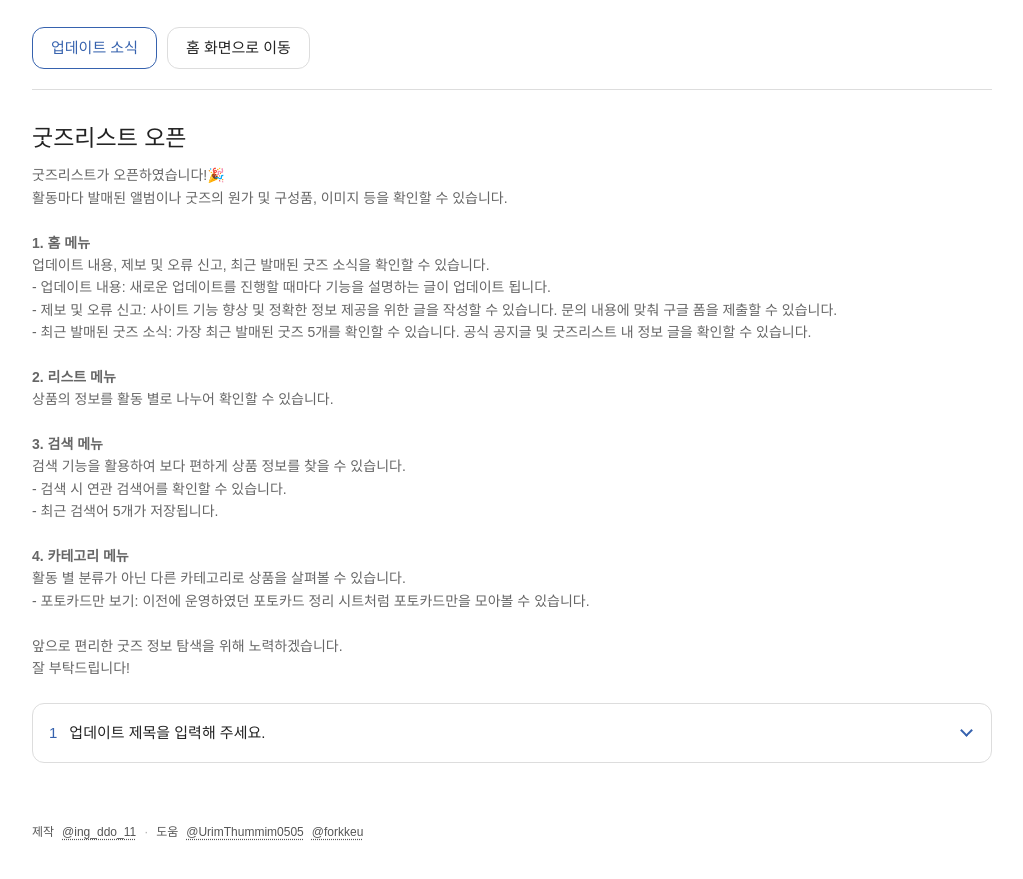
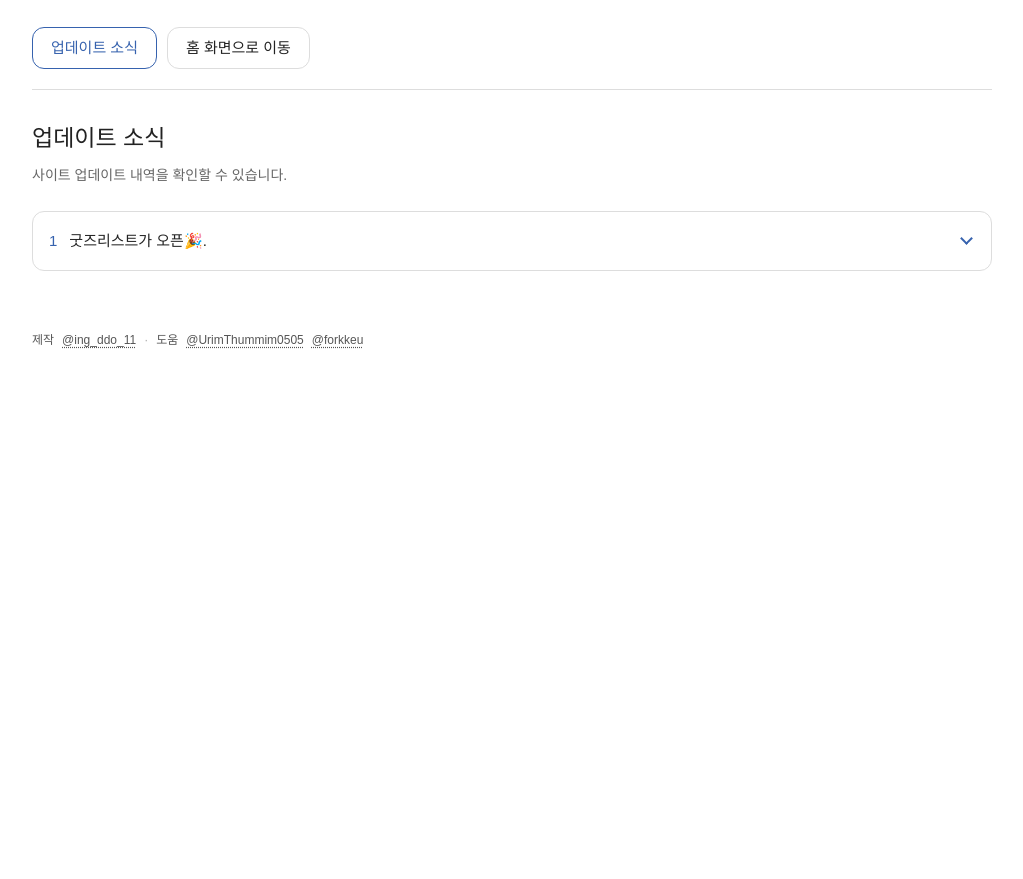
Before and after one commit to mmingddo/fslist, a plain HTML site: page update.html in a window 1280 px wide. Shown: the part 77-956 px from the top of the page, without its empty margins (128-1151 px from the left). After the commit the page ends 800 px from the top, so only its background shows below. Drawn offline with Linux system fonts and the light colour scheme.

Commit message:
업데이트 공지 타이틀 추가

```diff
--- a/update.html
+++ b/update.html
@@ -265,10 +265,38 @@
 
     <!-- ========== 페이지 제목 ========== -->
     <main>
-      <h1 class="page-heading">굿즈리스트 오픈</h1>
+      <h1 class="page-heading">업데이트 소식</h1>
 
       <p class="page-description">
-        굿즈리스트가 오픈하였습니다!🎉<br>
+        사이트 업데이트 내역을 확인할 수 있습니다.
+      </p>
+
+      <!-- ========== 업데이트 목록 ========== -->
+      <div class="update-list" id="update-list">
+
+        <!-- ===== 업데이트 항목 1 시작 ===== -->
+        <details class="update-item">
+          <summary class="update-summary">
+            <span class="update-number"></span>
+
+            <span class="update-title">
+              굿즈리스트가 오픈🎉.
+            </span>
+
+            <span class="update-arrow" aria-hidden="true"></span>
+          </summary>
+
+          <hr class="update-divider">
+
+          <div class="update-content">
+            <p class="update-date">
+              <strong>업데이트 날짜:</strong>
+              <time datetime="2026-10-27">2026년 10월 27일</time>
+            </p>
+
+            <p class="update-body-label">업데이트 내용:</p>
+
+            <p class="update-body">굿즈리스트가 오픈하였습니다!🎉<br>
         활동마다 발매된 앨범이나 굿즈의 원가 및 구성품, 이미지 등을 확인할 수 있습니다.<br><br>
         <strong>1. 홈 메뉴<br></strong>
         업데이트 내용, 제보 및 오류 신고, 최근 발매된 굿즈 소식을 확인할 수 있습니다. <br>
@@ -285,36 +313,7 @@
         활동 별 분류가 아닌 다른 카테고리로 상품을 살펴볼 수 있습니다.<br>
         - 포토카드만 보기: 이전에 운영하였던 포토카드 정리 시트처럼 포토카드만을 모아볼 수 있습니다. <br><br>
         앞으로 편리한 굿즈 정보 탐색을 위해 노력하겠습니다.<br>
-        잘 부탁드립니다!
-
-      </p>
-
-      <!-- ========== 업데이트 목록 ========== -->
-      <div class="update-list" id="update-list">
-
-        <!-- ===== 업데이트 항목 1 시작 ===== -->
-        <details class="update-item">
-          <summary class="update-summary">
-            <span class="update-number"></span>
-
-            <span class="update-title">
-              업데이트 제목을 입력해 주세요.
-            </span>
-
-            <span class="update-arrow" aria-hidden="true"></span>
-          </summary>
-
-          <hr class="update-divider">
-
-          <div class="update-content">
-            <p class="update-date">
-              <strong>업데이트 날짜:</strong>
-              <time datetime="2026-10-27">2026년 10월 27일</time>
-            </p>
-
-            <p class="update-body-label">업데이트 내용:</p>
-
-            <p class="update-body">업데이트 내용을 입력해 주세요.</p>
+        잘 부탁드립니다!</p>
           </div>
         </details>
         <!-- ===== 업데이트 항목 1 끝 ===== -->
```
